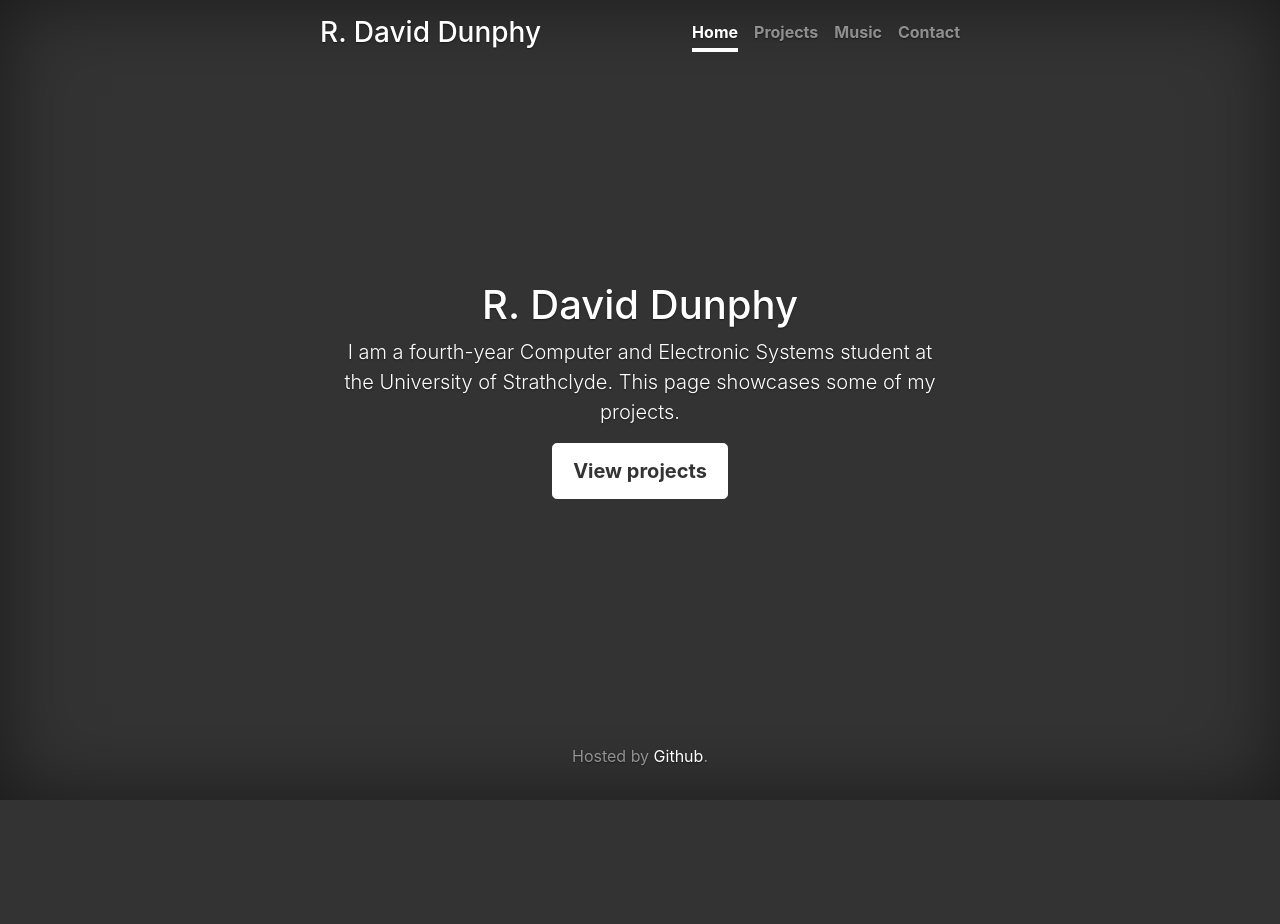
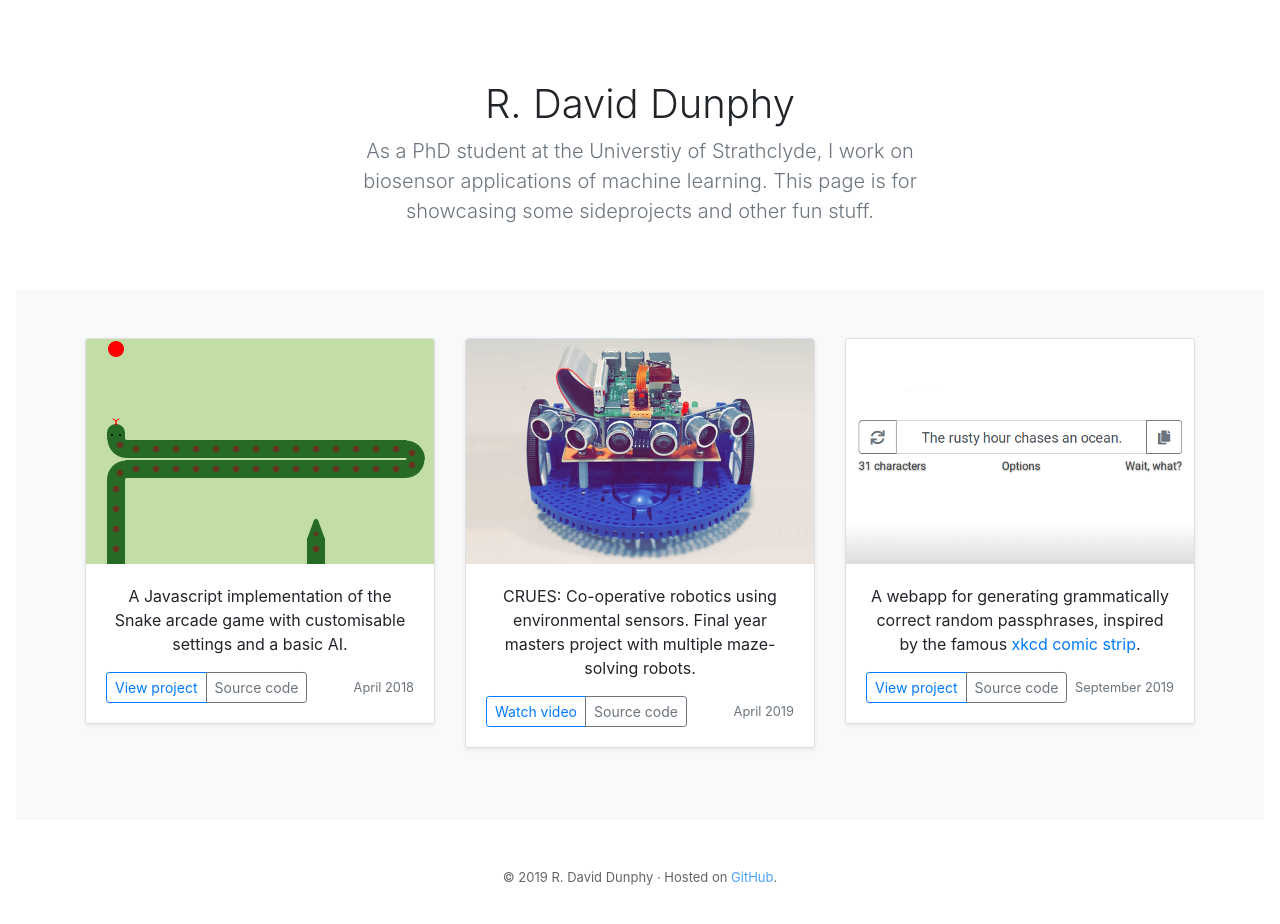
Before and after one commit to rddunphy/rddunphy.github.io, a plain HTML site: page index.html in a window 1280 px wide. Before the commit the page ends 800 px from the top, so only its background shows below. Drawn offline with Linux system fonts and the light colour scheme.

Commit message:
Complete redesign

```diff
--- a/css/style.css
+++ b/css/style.css
@@ -1,106 +1,35 @@
-/*
-* Globals
-*/
-
-/* Links */
-a,
-a:focus,
-a:hover {
-    color: #fff;
+.jumbotron {
+  padding-top: 2rem;
+  padding-bottom: 2rem;
+  margin-bottom: 0;
+  background-color: #fff;
+}
+@media (min-width: 768px) {
+  .jumbotron {
+    padding-top: 4rem;
+    padding-bottom: 4rem;
+  }
 }
 
-/* Custom default button */
-.btn-secondary,
-.btn-secondary:hover,
-.btn-secondary:focus {
-    color: #333;
-    text-shadow: none; /* Prevent inheritance from `body` */
-    background-color: #fff;
-    border: .05rem solid #fff;
+.jumbotron p:last-child {
+  margin-bottom: 0;
 }
 
-
-/*
-* Base structure
-*/
-
-html,
-body {
-    height: 100%;
-    background-color: #333;
+.jumbotron h1 {
+  font-weight: 300;
 }
 
-body {
-    display: -ms-flexbox;
-    display: flex;
-    color: #fff;
-    text-shadow: 0 .05rem .1rem rgba(0, 0, 0, .5);
-    box-shadow: inset 0 0 5rem rgba(0, 0, 0, .5);
+.jumbotron .container {
+  max-width: 40rem;
 }
 
-.cover-container {
-    max-width: 42em;
+footer {
+  padding-top: 3rem;
+  padding-bottom: 3rem;
+  opacity: 0.7;
+  font-size: small;
 }
 
-
-/*
-* Header
-*/
-.masthead {
-    margin-bottom: 2rem;
+footer p {
+  margin-bottom: .25rem;
 }
-
-.masthead-brand {
-    margin-bottom: 0;
-}
-
-.nav-masthead .nav-link {
-    padding: .25rem 0;
-    font-weight: 700;
-    color: rgba(255, 255, 255, .5);
-    background-color: transparent;
-    border-bottom: .25rem solid transparent;
-}
-
-.nav-masthead .nav-link:hover,
-.nav-masthead .nav-link:focus {
-    border-bottom-color: rgba(255, 255, 255, .25);
-}
-
-.nav-masthead .nav-link + .nav-link {
-    margin-left: 1rem;
-}
-
-.nav-masthead .active {
-    color: #fff;
-    border-bottom-color: #fff;
-}
-
-@media (min-width: 48em) {
-    .masthead-brand {
-        float: left;
-    }
-    .nav-masthead {
-        float: right;
-    }
-}
-
-
-/*
-* Cover
-*/
-.cover {
-    padding: 0 1.5rem;
-}
-.cover .btn-lg {
-    padding: .75rem 1.25rem;
-    font-weight: 700;
-}
-
-
-/*
-* Footer
-*/
-.mastfoot {
-    color: rgba(255, 255, 255, .5);
-}
--- a/index.html
+++ b/index.html
@@ -8,36 +8,81 @@
     <meta name="description" content="Some of my projects">
     <meta name="author" content="R. David Dunphy">
     <link rel="icon" href="favicon.ico">
-        <title>R. David Dunphy - Home page</title>
+    <title>R. David Dunphy - Projects</title>
 </head>
 <body class="text-center">
 
     <div class="cover-container d-flex w-100 h-100 p-3 mx-auto flex-column">
-            <header class="masthead mb-auto">
-                <div class="inner">
-                    <h3 class="masthead-brand">R. David Dunphy</h3>
-                    <nav class="nav nav-masthead justify-content-center">
-                        <a class="nav-link active" href="#">Home</a>
-                        <a class="nav-link" href="projects.html">Projects</a>
-                        <a class="nav-link" href="music.html">Music</a>
-                        <a class="nav-link" href="contact.html">Contact</a>
-                    </nav>
-                </div>
-            </header>
 
         <main role="main" class="inner cover">
-                <h1 class="cover-heading">R. David Dunphy</h1>
-                <p class="lead">I am a fourth-year Computer and Electronic Systems student at the University of Strathclyde. This page showcases some of my projects.</p>
-                <p class="lead">
-                    <a href="projects.html" class="btn btn-lg btn-secondary">View projects</a>
-                </p>
+
+            <section class="jumbotron text-center">
+                <div class="container">
+                    <h1>R. David Dunphy</h1>
+                    <p class="lead text-muted">As a PhD student at the Universtiy of Strathclyde, I work on biosensor applications of machine learning. This page is for showcasing some sideprojects and other fun stuff.</p>
+                </div>
+            </section>
+
+            <div class="album py-5 bg-light">
+                <div class="container">
+
+                    <div class="row">
+                        <div class="col-md-4">
+                            <div class="card mb-4 shadow-sm">
+                                <img class="bd-placeholder-img card-img-top" width="100%" height="225" src="img/snake.png" />
+                                <div class="card-body">
+                                    <p class="card-text">A Javascript implementation of the Snake arcade game with customisable settings and a basic AI.</p>
+                                    <div class="d-flex justify-content-between align-items-center">
+                                        <div class="btn-group">
+                                            <a href="snake" class="btn btn-sm btn-outline-primary">View project</a>
+                                            <a href="https://github.com/rddunphy/snake" class="btn btn-sm btn-outline-secondary">Source code</a>
+                                        </div>
+                                        <small class="text-muted">April 2018</small>
+                                    </div>
+                                </div>
+                            </div>
+                        </div>
+                        <div class="col-md-4">
+                            <div class="card mb-4 shadow-sm">
+                                <img class="bd-placeholder-img card-img-top" width="100%" height="225" src="img/inky.png" />
+                                <div class="card-body">
+                                    <p class="card-text">CRUES: Co-operative robotics using environmental sensors. Final year masters project with multiple maze-solving robots.</p>
+                                    <div class="d-flex justify-content-between align-items-center">
+                                        <div class="btn-group">
+                                            <a href="https://youtu.be/rpHQBJop38U" class="btn btn-sm btn-outline-primary">Watch video</a>
+                                            <a href="https://github.com/rddunphy/CRUES" class="btn btn-sm btn-outline-secondary">Source code</a>
+                                        </div>
+                                        <small class="text-muted">April 2019</small>
+                                    </div>
+                                </div>
+                            </div>
+                        </div>
+                        <div class="col-md-4">
+                            <div class="card mb-4 shadow-sm">
+                                <img class="bd-placeholder-img card-img-top" width="100%" height="225" src="img/passphrase.png" />
+                                <div class="card-body">
+                                    <p class="card-text">A webapp for generating grammatically correct random passphrases, inspired by the famous <a href="https://xkcd.com/936/">xkcd comic strip</a>.</p>
+                                    <div class="d-flex justify-content-between align-items-center">
+                                        <div class="btn-group">
+                                            <a href="PassphraseGenerator" class="btn btn-sm btn-outline-primary">View project</a>
+                                            <a href="https://github.com/rddunphy/PassphraseGenerator" class="btn btn-sm btn-outline-secondary">Source code</a>
+                                        </div>
+                                        <small class="text-muted">September 2019</small>
+                                    </div>
+                                </div>
+                            </div>
+                        </div>
+                    </div>
+                </div>
             </main>
 
             <footer class="mastfoot mt-auto">
                 <div class="inner">
-                    <p>Hosted by <a href="https://github.com/rddunphy/rddunphy.github.io">Github</a>.</p>
+                    <p>&copy; 2019 R. David Dunphy &middot; Hosted on <a href="https://github.com/rddunphy/rddunphy.github.io">GitHub</a>.</p>
                 </div>
             </footer>
+        </div>
+    </main>
 </div>
 
 <script src="js/jquery-3.3.1.slim.min.js"></script>
```
Also changed, not shown: img/inky.png (added), img/passphrase.png (added), img/snake.png (added). Lines whose indentation alone changed are shown as unchanged.
